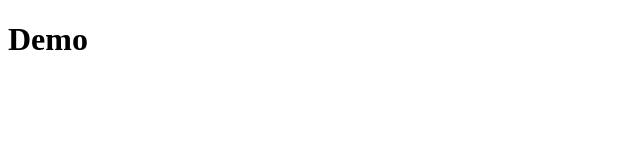
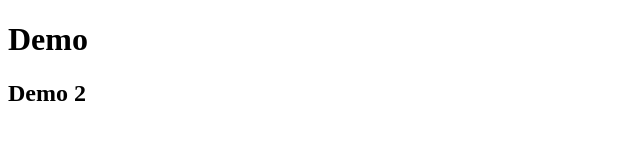
Before and after one commit to DrawTok/test, a plain HTML site: page index.html in a window 1280 px wide. Shown: the whole page, without its empty margins (0-640 px from the left). Drawn offline with Linux system fonts and the light colour scheme.

Commit message:
add demo2

```diff
--- a/index.html
+++ b/index.html
@@ -7,5 +7,6 @@
 </head>
 <body>
     <h1>Demo</h1>
+    <h2>Demo 2</h2>
 </body>
 </html>
```
